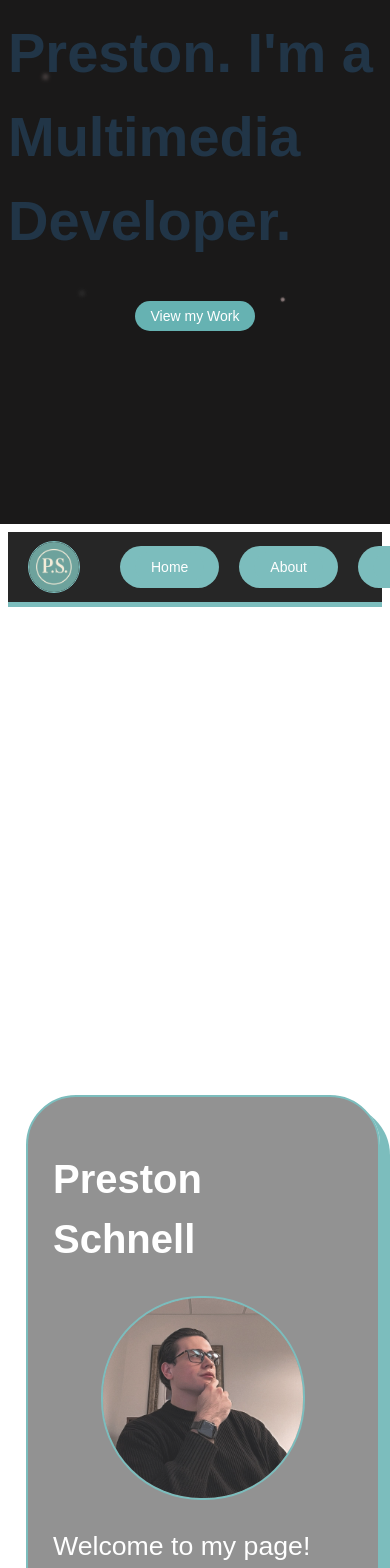
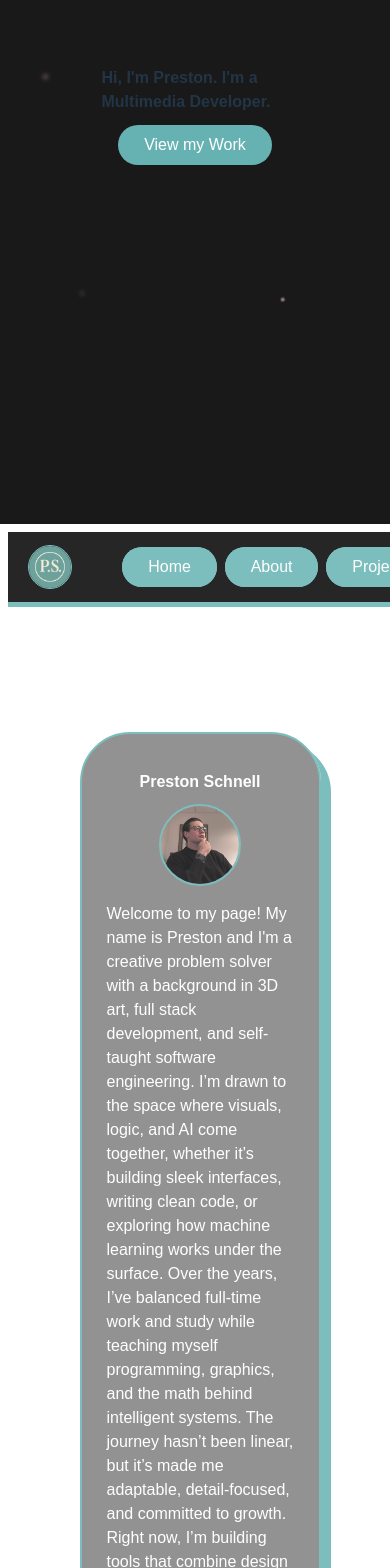
Before and after one commit to prestonschnell/Portfolio_App, a React (Vite) app: page / in a window 390 px wide. Shown: the part 320-1888 px from the top of the page. Built offline with nearby package versions, Linux system fonts and the light colour scheme; a web font is replaced by a local one.

Commit message:
Made elements more responsive, fixed arrows on image scroller, adjusted site-wide font scaling, amongst other changes...

```diff
--- a/src/components/About.css
+++ b/src/components/About.css
@@ -11,7 +11,7 @@ align-items: center;
 animation: appear linear;
 animation-timeline: view();
 animation-range: entry 80% cover 20%;
-margin-top: 100px
+/* margin-top: 5%; */
 }
 
 @keyframes appear {
@@ -26,10 +26,12 @@ margin-top: 100px
 }
 
 .about-section {
-min-width:300px;
-max-width: 1000px;
+min-width:50%;
+max-width: 80%;
 width: 50%;
-max-height: fit-content;
+min-height: 50%;
+max-height: 80%;
+height: 50%;
 display: flex;
 flex-direction: column;
 justify-content: center;
@@ -48,18 +50,21 @@ box-shadow: 10px 10px #66b2b2;
 
 .about-section h1 {
     /* border-bottom: 2px solid #66b2b2; */
-    font-size: 30pt;
+     font-size: clamp(1rem, 2.5vw, 2rem);
+    /* max-width: 50%;
+    max-height: 25%; */
 }
 
 .about-section img {
-    max-width: 200px;
+    max-width: 20vw;
+    max-height: 20vh;
     border-radius: 100px;
     border: 2px solid #66b2b2;
     opacity: 100%;
 }
 
 .about-section p {
-    font-size: 20pt;
+     font-size: clamp(1rem, 2.5vw, 2rem);
 }
 
 .stack-container {
@@ -82,7 +87,7 @@ border: 5px solid #66b2b2;
 
 .stack-header {
     height: 50px;
-    width: 100vw;
+    width: 100%;
     font-size: 20px;
     text-decoration: underline #66b2b2;
     /* border: 2px solid white; */
@@ -94,7 +99,7 @@ border: 5px solid #66b2b2;
     height: 100%;
     max-height: 100vh;
     width: 100%;
-    max-width: 100vw;
+    max-width: 100%;
     display: grid;
      overflow: hidden;
     grid-template-columns: repeat(6, 100px);
--- a/src/components/Contact.css
+++ b/src/components/Contact.css
@@ -5,37 +5,52 @@
     align-items: center;
     max-height: 100vh;
     height: 500px;
-    max-width: 100vw;
+    max-width: 80%;
     width: 100%;
     background-color: black;
     color: white;
     padding-top: 50px;
+    /* border: 2px solid white; */
+}
+
+.contact-background {
+    width: 100vw;
+    background-color: black;
+    display: flex;
+    flex-direction: column;
+    justify-content: center;
+    align-items: center;
 }
 
 .contact-container p {
-    font-size: 12pt;
+       font-size: clamp(1rem, 2.5vw, 1.25rem);
 }
 
 .form-container {
     max-height: 100vh;
-    max-width: 100vw;
+    max-width: 100%;
     height: 500px;
     width: 500px;
+    font-size: clamp(1rem, 2.5vw, 1.25rem);
 }
 
 .form-container button {
     max-height: 100vh;
-    max-width: 100vw;
+    max-width: 100%;
     width: 25%;
     margin: 20px 0px;
     display: flex;
     justify-content: center;
     align-items: center;
+    font-size: clamp(1rem, 2.5vw, 1.25rem);
+
 }
 
 .form-container input {
     background-color: white;
     color: black;
+    font-size: clamp(1rem, 2.5vw, 1.25rem);
+
 }
 
 .form-container form {
@@ -57,7 +72,7 @@
 
 .icons-container {
     width: 100%;
-    max-width: 100vw;
+    max-width: 100%;
     display: flex;
     justify-content: center;
     align-items: center;
@@ -68,9 +83,10 @@
 .back-container {
     max-height: 100vh;
     height: 200px;
-    max-width: 100vw;
+    max-width: 100%;
     display: flex;
     justify-content: center;
     align-items: center;
     margin-bottom: 50px;
+    font-size: clamp(0.5rem, 2.5vw, 1rem);
 }
--- a/src/components/Contact.jsx
+++ b/src/components/Contact.jsx
@@ -6,6 +6,7 @@ import artstation from "../../public/artstation.png"
 
 const Contact = () => {
   return (
+    <div className="contact-background">
     <div className='contact-container'>
       <h1>Contact me!</h1>
       <p>Have a question or want to work together? Leave your details and I'll get back to you as soon as possible!</p>
@@ -37,6 +38,7 @@ const Contact = () => {
       }}>Back to Top</button>
       </div>
     </div>
+    </div>
   )
 }
 
--- a/src/components/Headers.css
+++ b/src/components/Headers.css
@@ -3,9 +3,10 @@
     justify-content: center;
     align-items: center;
     max-height: 50vh;
-    width: 100vw;
+    width: 100%;
     color: white;
-    font-size: 25pt;
+    font-size: clamp(1rem, 2.5vw, 2rem);
+    text-decoration: underline;
     /* border: 2px solid white; */
     /* padding: 100px 0px 50px 0px; */
     animation: appear linear;
@@ -26,11 +27,11 @@
 
 .headers-box {
     max-height: 100vh;
-    max-width: 100vw;
+    max-width: 100%;
     width: 500px;
     display: flex;
     justify-content: center;
     align-items: center;
-    border-bottom: 2px solid white;
-    padding: 50px;
+    /* border-bottom: 2px solid white; */
+    margin: 5%;
 }
--- a/src/components/ImageScroller.jsx
+++ b/src/components/ImageScroller.jsx
@@ -7,7 +7,7 @@ const ImageScroller = ({slides}) => {
     const [currentIndex, setCurrentIndex] = useState(0);
 
     const sliderStyles = {
-        width: '100vw',
+        width: '100%',
         height: '100%',
         position: 'relative'
     }
@@ -21,6 +21,11 @@ const ImageScroller = ({slides}) => {
         color: 'white',
         zIndex: '1',
         cursor: 'pointer',
+        width: "10%",
+        height: "10%",
+        display: "flex",
+        justifyContent: "center",
+        alignItems: "center"
     };
 
     const rightArrow = {
@@ -32,6 +37,11 @@ const ImageScroller = ({slides}) => {
         color: 'white',
         zIndex: '1',
         cursor: 'pointer',
+         width: "10%",
+        height: "10%",
+        display: "flex",
+        justifyContent: "center",
+        alignItems: "center"
     };
 
     /* const slideStyles = {
--- a/src/components/Nav.css
+++ b/src/components/Nav.css
@@ -1,11 +1,12 @@
 .nav-bar {
     border-bottom: 2px solid #66b2b2;
-    height: 120px;
+    height: 10vh;
+    width: 100%;
     display: flex;
     justify-content: space-between;
     align-items: center;
     /* margin: 10px 120px; */
-    padding: 0 50px 0 0;
+    /* padding: 0 50px 0 0; */
     color: white;
     position: sticky;
     top: 0;
@@ -33,8 +34,9 @@
     display: flex;
     align-items: center;
     list-style: none;
-    font-size: 18px;
+    font-size: clamp(1rem, 2.5vw, 1.25rem);
     gap: 50px;
+    padding: 50px;
 }
 
 .buttons li {
@@ -48,6 +50,7 @@ button {
     color: white;
     padding: 10px 25px;
     border-radius: 100px;
+    max-width: 100%;
 }
 
 @media (max-width: 600px) {
@@ -63,17 +66,17 @@ button {
   }
 
   .logo img {
-    height: 50px;
+    height: 5vh;
   }
 
   .buttons {
-    gap: 20px;
-    font-size: 14px;
+    gap: 2vw;
+    font-size: clamp(1rem, 2.5vw, 2rem);
   }
 
   .buttons li,
   button {
-    padding: 6px 15px;
-    font-size: 14px;
+    /* padding: 6px 15px; */
+    font-size: clamp(1rem, 2.5vw, 1.25rem);
   }
 }
--- a/src/components/Projects.css
+++ b/src/components/Projects.css
@@ -1,7 +1,7 @@
 .projects-container {
 /* max-height: 100vh; */
 height: 100%;
-max-width: 100vw;
+max-width: 100%;
 width: 100%;
 display: flex;
 flex-wrap: wrap;
@@ -81,9 +81,9 @@ border-radius: 20px;
 }
 
 .project-info {
-min-width:300px;
+min-width:400px;
 max-width: 600px;
-width: 50%;
+width: 60%;
 max-height: fit-content;
 background-color: black;
 border: 2px solid #66b2b2;
@@ -103,18 +103,23 @@ height: 100%;
 }
 
 .project-info p {
-    font-size: 20pt;
+     font-size: clamp(1rem, 2.5vw, 2rem);
 }
 
 .project-info h1 {
     text-decoration: underline;
+     font-size: clamp(1rem, 2.5vw, 2rem);
 }
 
 .scroller-controls {
+    /* min-height: 50px; */
     height: 50px;
-    border: 0;
-    outline: none;
-    /* background-color: blue; */
+    /* max-height: 50px; */
+    /* max-height: 100%; */
+    border: 2px solid #66b2b2;
+    border-radius: 100%;
+    outline: #66b2b2;
+    background-color: #66b2b2;
 }
 
 .scroller-controls img {
@@ -131,7 +136,7 @@ height: 100%;
 .slide-container {
   width: 100%;
   height: 100%;
-  max-height: 100vh;
+  max-height: 100%;
   display: flex;
   justify-content: center;
   align-items: center;
@@ -140,8 +145,8 @@ height: 100%;
 }
 
 .slide-image {
-  width: 100vw;
-  height: 100vh;
+  width: 100%;
+  height: 100%;
   border-radius: 10px;
   display: block;
   /* border: 2px solid rgb(255, 20, 20); */
--- a/src/components/hero.css
+++ b/src/components/hero.css
@@ -1,10 +1,10 @@
 .hero-container {
     max-height: 100vh;
     height: 1280px;
-    max-width: 100vw;
+    max-width: 100%;
     width: 100%;
     /* background-image: url(background2.jpg); */
-    background-size: 100vw 100vh;
+    background-size: 100% 100%;
     display: flex;
     flex-direction: column;
     justify-content: center;
@@ -12,7 +12,11 @@
     /* border: 2px solid black; */
 }
 
+.hero-container button {
+     font-size: clamp(1rem, 2.5vw, 2rem);
+}
+
 #hero-header {
-    max-width: 400px;
-    font-size: 3.5rem;
+    max-width: 50%;
+     font-size: clamp(1rem, 2.5vw, 2rem);
 }
```
